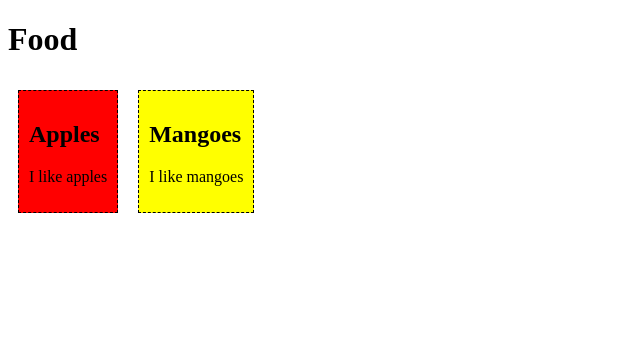
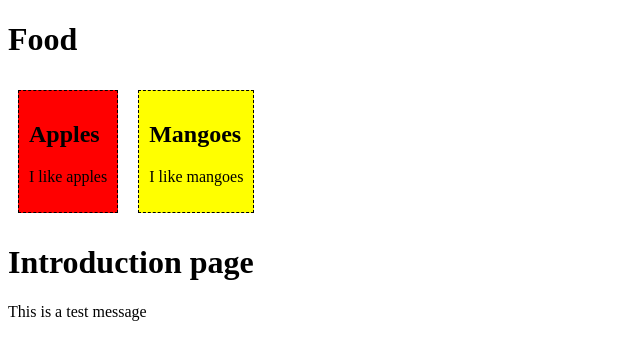
Before and after one commit to HowlAPC/webprog-IT243-vuejs, a Vue app in the folder firstsfc/: page / in a window 1280 px wide. Shown: the top 360 px of the page, without its empty margins (0-640 px from the left). Built offline with nearby package versions, Linux system fonts and the light colour scheme.

Commit message:
added profile

```diff
--- a/firstsfc/src/App.vue
+++ b/firstsfc/src/App.vue
@@ -2,6 +2,7 @@
   <h1>Food</h1>
   <food-item/>
   <food-item2/>
+  <personal-profile/>
 </template>
 
 <script></script>
--- /dev/null
+++ b/firstsfc/src/components/PersonalProfile.vue
@@ -0,0 +1,12 @@
+<template>
+  <div class="profile">
+    <h1>Introduction page</h1>
+    <p>This is a test message</p>
+  </div>
+</template>
+
+<script>
+</script>
+
+<style>
+</style>
--- a/firstsfc/src/main.js
+++ b/firstsfc/src/main.js
@@ -3,8 +3,10 @@ import { createApp } from 'vue'
 import App from './App.vue'
 import FoodItem from './components/FoodItem.vue'
 import FoodItem2 from './components/FoodItem2.vue'
+import PersonalProfile from './components/PersonalProfile.vue'
 
 const app = createApp(App)
 app.component('food-item', FoodItem)
 app.component('food-item2', FoodItem2)
+app.component('personal-profile', PersonalProfile)
 app.mount('#app')
```
